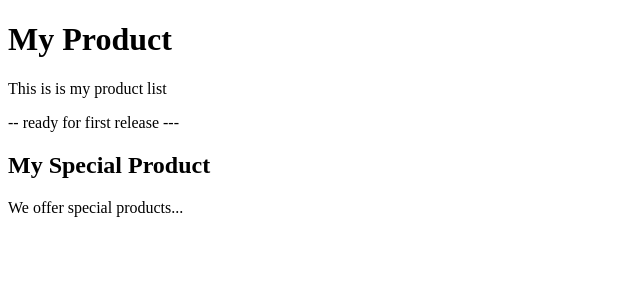
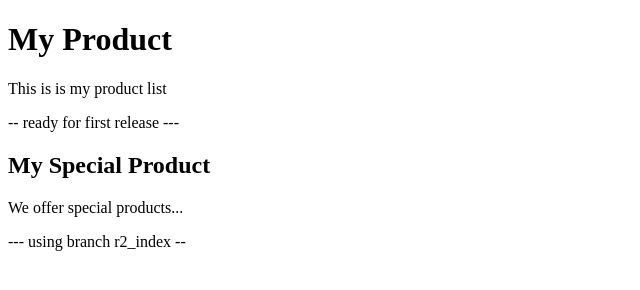
Before and after one commit to flyingstarlai/git.versioning.demo, a plain HTML site: page src/index.html in a window 1280 px wide. Shown: the whole page, without its empty margins (0-640 px from the left). Drawn offline with Linux system fonts and the light colour scheme.

Commit message:
r2 commit

```diff
--- a/src/index.html
+++ b/src/index.html
@@ -8,5 +8,7 @@
 
       <h2>My Special Product </h2>
       <p>We offer special products... </p>
+      <p> --- using branch r2_index -- </p>
+
    </body>
 </html>
```
Also changed, not shown: 2 other files.
